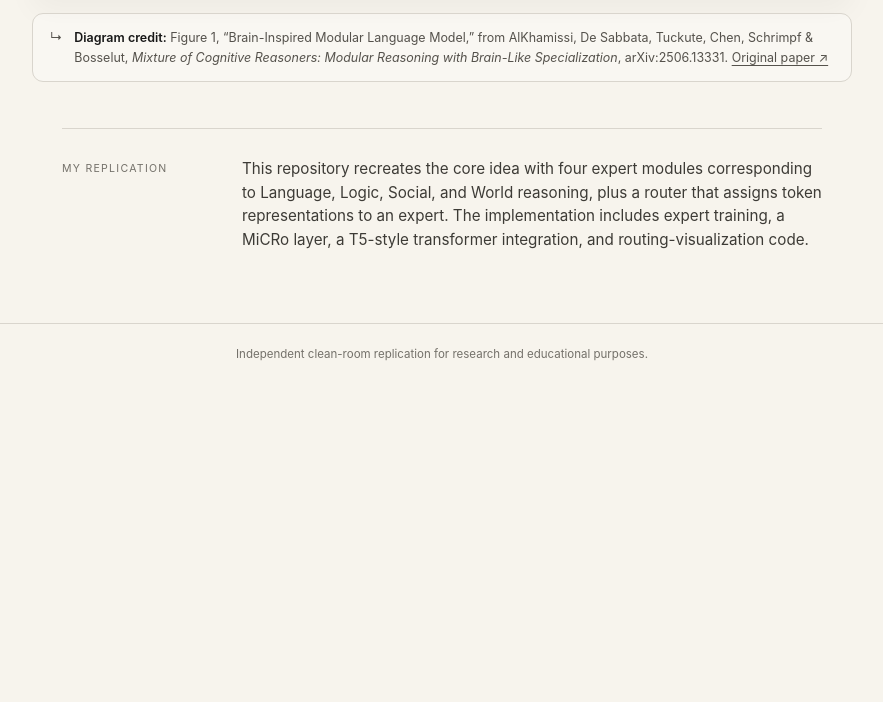
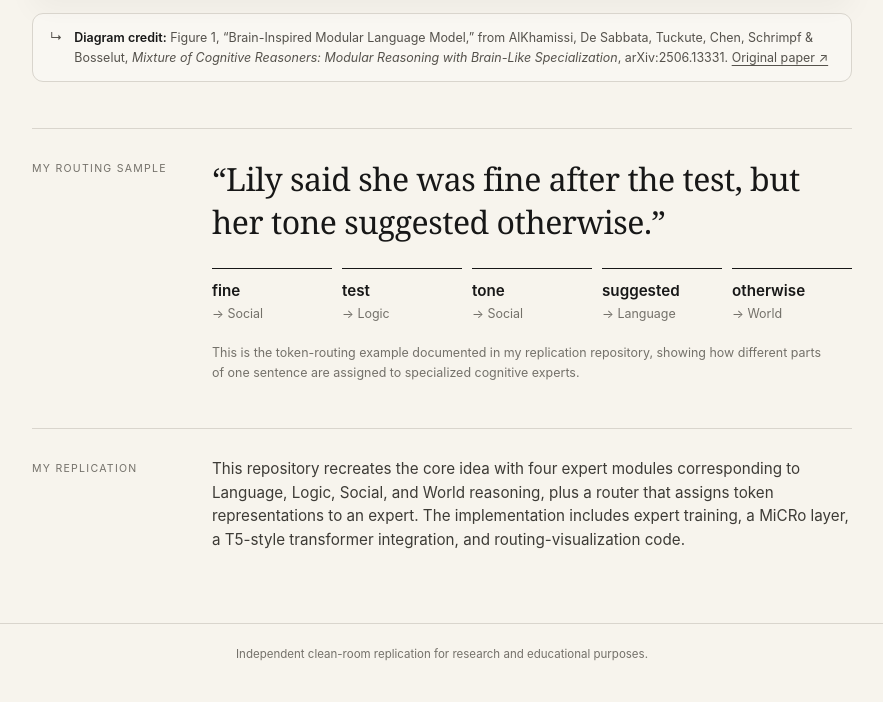
Before and after one commit to ruth1445/microrep, a plain HTML site: page index.html in a window 1280 px wide. Shown: the part 995-1697 px from the top of the page, without its empty margins (198-1081 px from the left). Before the commit the page ends 1397 px from the top, so only its background shows below. Drawn offline with Linux system fonts and the light colour scheme.

Commit message:
Add replication routing sample to live Pages site

```diff
--- a/index.html
+++ b/index.html
@@ -24,11 +24,18 @@
   .credit{max-width:820px;margin:10px auto 0;padding:14px 17px;border:1px solid var(--line);border-radius:11px;color:#55524c;background:rgba(255,255,255,.28);font-size:.78rem;display:flex;gap:12px;align-items:flex-start}
   .credit strong{color:var(--ink);font-weight:600}
   .credit a{text-decoration:underline;text-underline-offset:3px}
-  .about{max-width:760px;margin:46px auto 0;border-top:1px solid var(--line);padding-top:28px;display:grid;grid-template-columns:150px 1fr;gap:30px}
+  .about,.sample{max-width:820px;margin:46px auto 0;border-top:1px solid var(--line);padding-top:28px;display:grid;grid-template-columns:150px 1fr;gap:30px}
   .label{text-transform:uppercase;letter-spacing:.12em;font-size:.66rem;color:var(--muted);padding-top:4px}
   .about p{margin:0;color:#3d3b36;font-size:.95rem}
+  .sample-copy{min-width:0}
+  .prompt{font-family:Georgia,"Times New Roman",serif;font-size:clamp(1.35rem,2.7vw,2rem);line-height:1.35;margin:0 0 24px;letter-spacing:-.015em}
+  .routes{display:grid;grid-template-columns:repeat(5,minmax(0,1fr));gap:10px}
+  .route{border-top:1px solid var(--ink);padding-top:10px}
+  .token{font-weight:600;font-size:.95rem;margin-bottom:2px}
+  .expert{color:var(--muted);font-size:.78rem}
+  .sample-note{margin:20px 0 0;color:var(--muted);font-size:.78rem;max-width:620px}
   footer{border-top:1px solid var(--line);padding:22px 0 38px;color:var(--muted);font-size:.72rem;text-align:center}
-  @media(max-width:700px){.wrap{width:min(100% - 28px,1180px)}nav{height:auto;padding:20px 0;align-items:flex-start}.navlinks{gap:14px;flex-wrap:wrap;justify-content:flex-end}main{padding-top:42px}.figure-frame{padding:8px}.about{grid-template-columns:1fr;gap:8px}}
+  @media(max-width:700px){.wrap{width:min(100% - 28px,1180px)}nav{height:auto;padding:20px 0;align-items:flex-start}.navlinks{gap:14px;flex-wrap:wrap;justify-content:flex-end}main{padding-top:42px}.figure-frame{padding:8px}.about,.sample{grid-template-columns:1fr;gap:8px}.routes{grid-template-columns:1fr 1fr}.sample{margin-top:38px}}
 </style>
 </head>
 <body>
@@ -36,6 +43,7 @@
   <nav>
     <div class="brand">MiCRo</div>
     <div class="navlinks">
+      <a href="#sample">Sample</a>
       <a href="#about">About</a>
       <a href="https://arxiv.org/abs/2506.13331" target="_blank" rel="noopener">Paper ↗</a>
       <a class="repo" href="https://github.com/ruth1445/microrep" target="_blank" rel="noopener">GitHub ↗</a>
@@ -59,6 +67,21 @@
       <div><strong>Diagram credit:</strong> Figure 1, “Brain-Inspired Modular Language Model,” from AlKhamissi, De Sabbata, Tuckute, Chen, Schrimpf &amp; Bosselut, <em>Mixture of Cognitive Reasoners: Modular Reasoning with Brain-Like Specialization</em>, arXiv:2506.13331. <a href="https://arxiv.org/abs/2506.13331" target="_blank" rel="noopener">Original paper ↗</a></div>
     </div>
 
+    <section class="sample" id="sample">
+      <div class="label">My routing sample</div>
+      <div class="sample-copy">
+        <p class="prompt">“Lily said she was fine after the test, but her tone suggested otherwise.”</p>
+        <div class="routes" aria-label="Sample token-to-expert assignments from the replication README">
+          <div class="route"><div class="token">fine</div><div class="expert">→ Social</div></div>
+          <div class="route"><div class="token">test</div><div class="expert">→ Logic</div></div>
+          <div class="route"><div class="token">tone</div><div class="expert">→ Social</div></div>
+          <div class="route"><div class="token">suggested</div><div class="expert">→ Language</div></div>
+          <div class="route"><div class="token">otherwise</div><div class="expert">→ World</div></div>
+        </div>
+        <p class="sample-note">This is the token-routing example documented in my replication repository, showing how different parts of one sentence are assigned to specialized cognitive experts.</p>
+      </div>
+    </section>
+
     <section class="about" id="about">
       <div class="label">My replication</div>
       <p>This repository recreates the core idea with four expert modules corresponding to Language, Logic, Social, and World reasoning, plus a router that assigns token representations to an expert. The implementation includes expert training, a MiCRo layer, a T5-style transformer integration, and routing-visualization code.</p>
```
